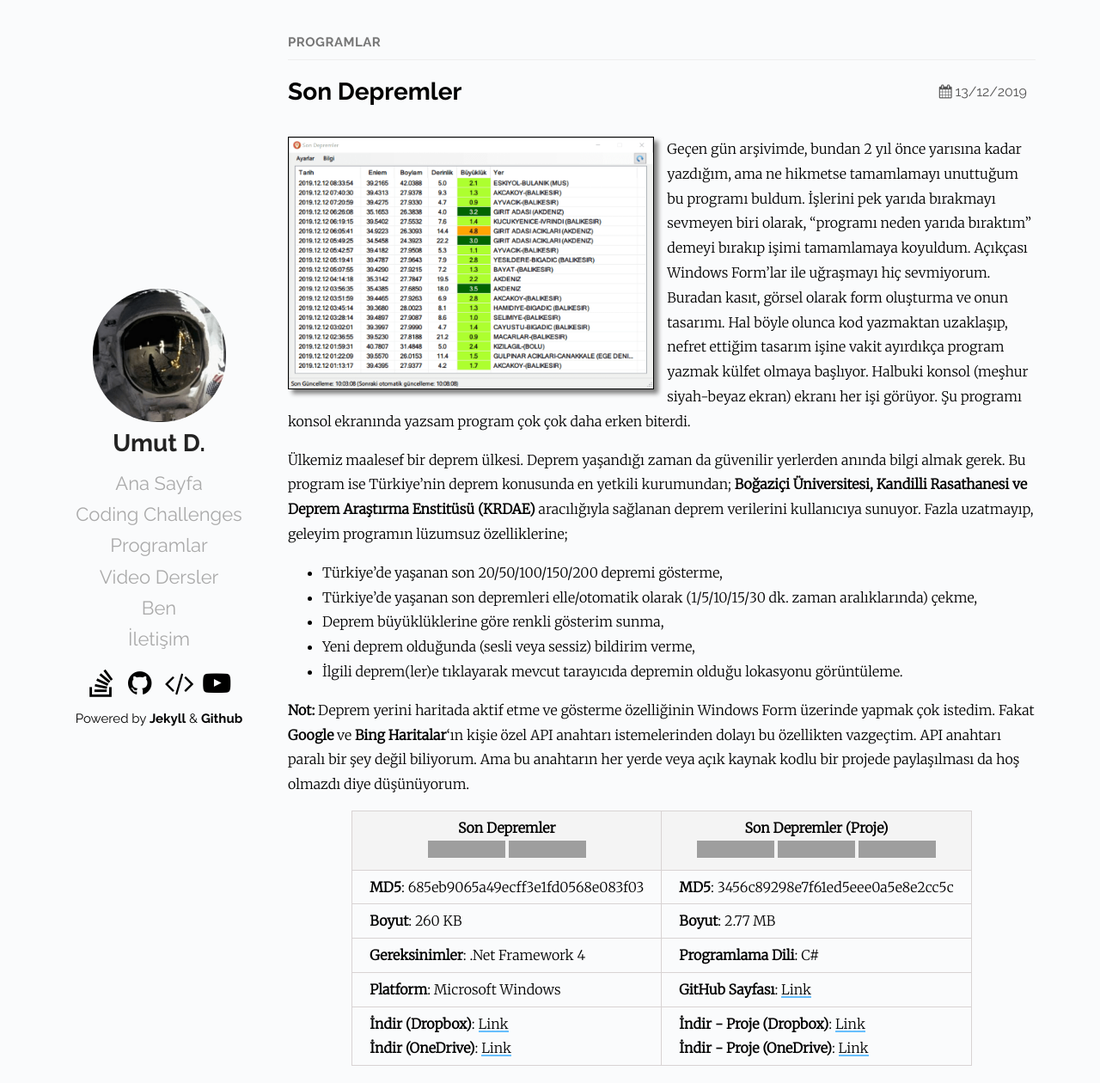
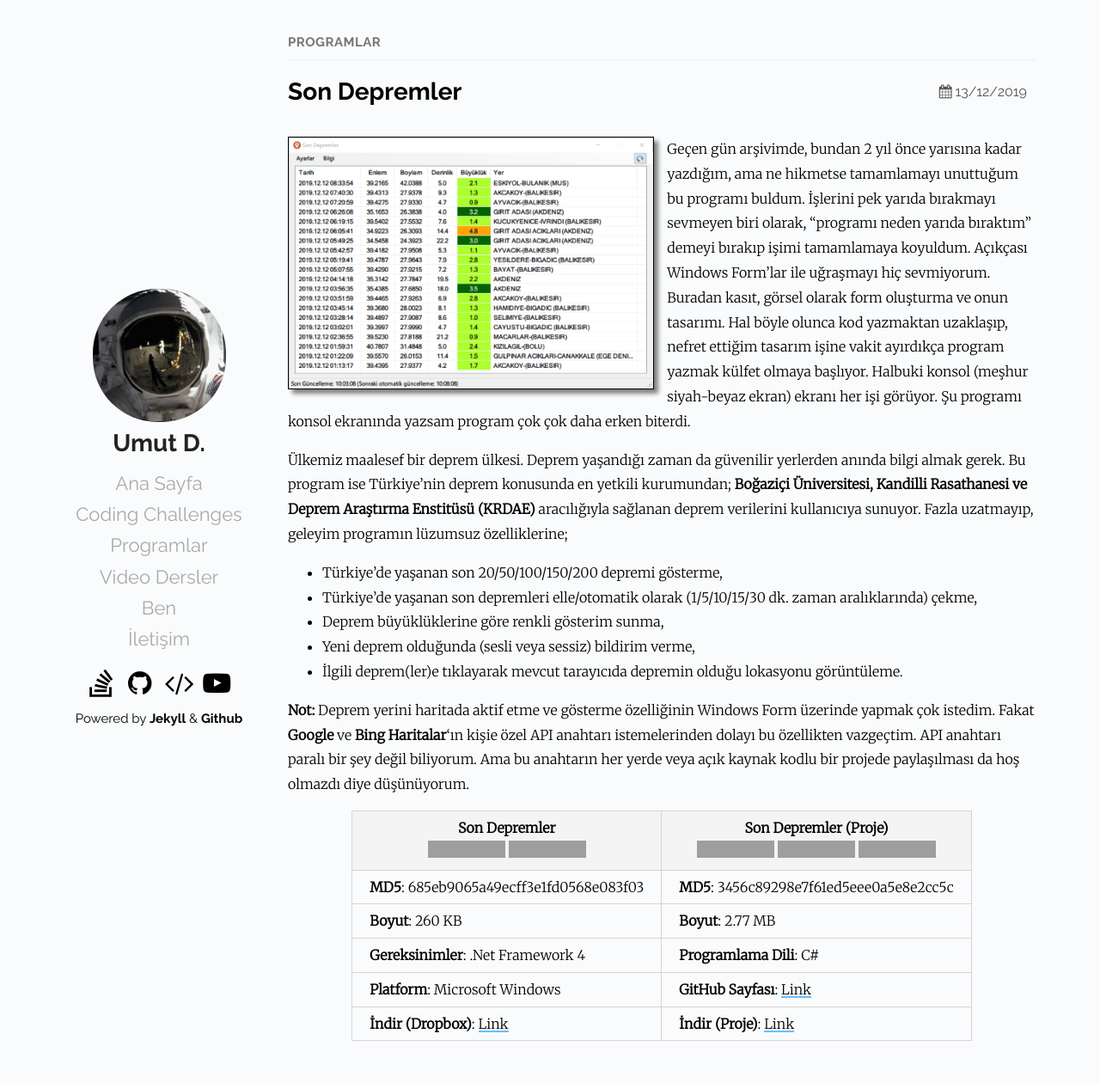
Before and after one commit to Umut-D/umutd.com, a Jekyll site: the page built from _posts/programlar/2019-12-13-son-depremler.md, in a window 1280 px wide and 1260 px high. Shown: the whole window at 86% size. Built offline with Jekyll 4.4.1, drawn with Linux system fonts in a browser that asks for light colours; grey boxes are pictures that could not be loaded.

Commit message:
Son Depremler guncellendi

```diff
--- a/_posts/programlar/2019-12-13-son-depremler.md
+++ b/_posts/programlar/2019-12-13-son-depremler.md
@@ -27,4 +27,4 @@ Geçen gün arşivimde, bundan 2 yıl önce yarısına kadar yazdığım, ama ne
 | **Boyut**:  260 KB                       | **Boyut**:  2.77 MB                         |
 | **Gereksinimler**: .Net Framework 4     | **Programlama Dili**: C# |
 | **Platform**: Microsoft Windows           | **GitHub Sayfası**: [Link](https://github.com/Umut-D/Son-Depremler) |
-| **İndir (Dropbox)**: [Link](https://www.dropbox.com/s/ohlch6m0icorxes/son-depremler.zip?dl=1) <br> **İndir (OneDrive)**: [Link](https://1drv.ms/u/s!Amxylb8Jtc0Ym1wA8N1AeUW23CAP?e=HDrtRx)       | **İndir - Proje (Dropbox)**: [Link](https://www.dropbox.com/s/jjx7d3xfftkkooj/son-depremler-proje.zip?dl=1) <br> **İndir - Proje (OneDrive)**: [Link](https://1drv.ms/u/s!Amxylb8Jtc0Ym13sECmZeltZwJLf?e=Cyyzeg) |
+| **İndir (Dropbox)**: [Link](https://www.dropbox.com/s/ohlch6m0icorxes/son-depremler.zip?dl=1)| **İndir (Proje)**: [Link](https://www.dropbox.com/s/jjx7d3xfftkkooj/son-depremler-proje.zip?dl=1) |
```
